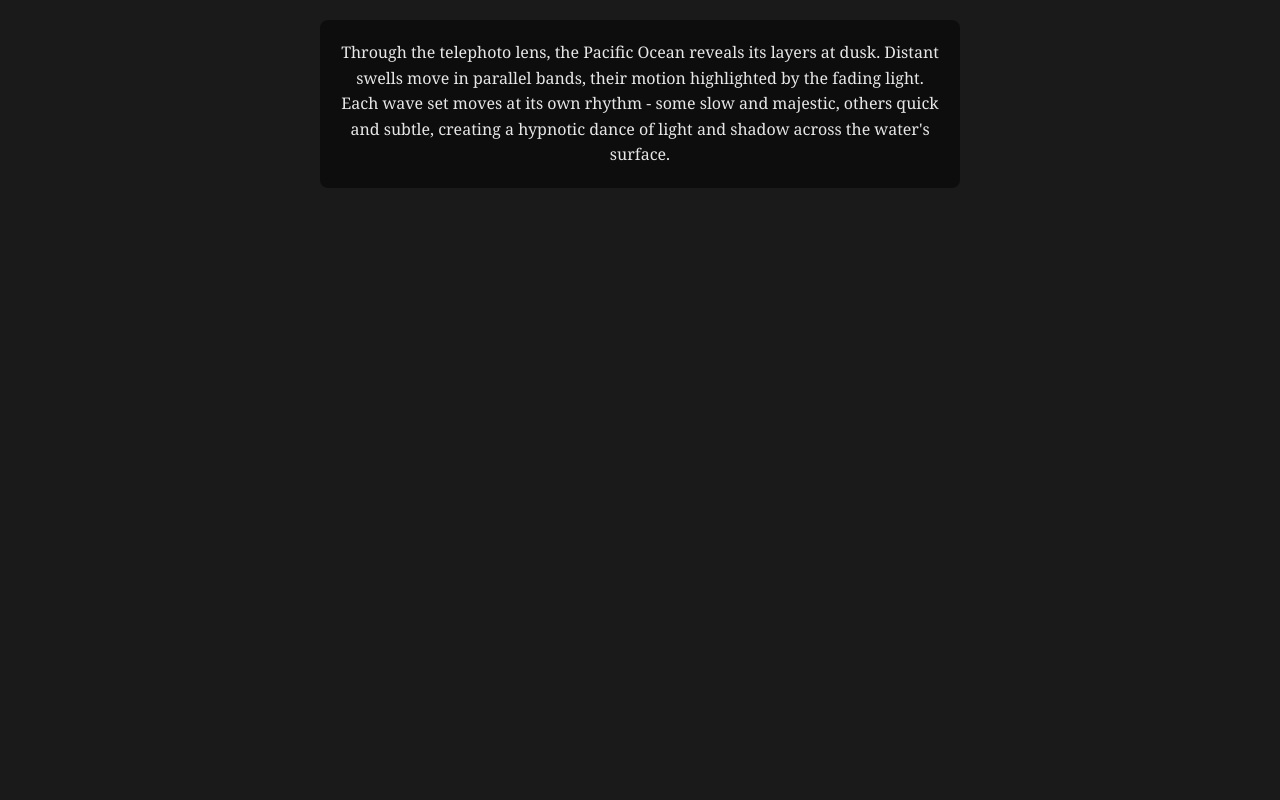
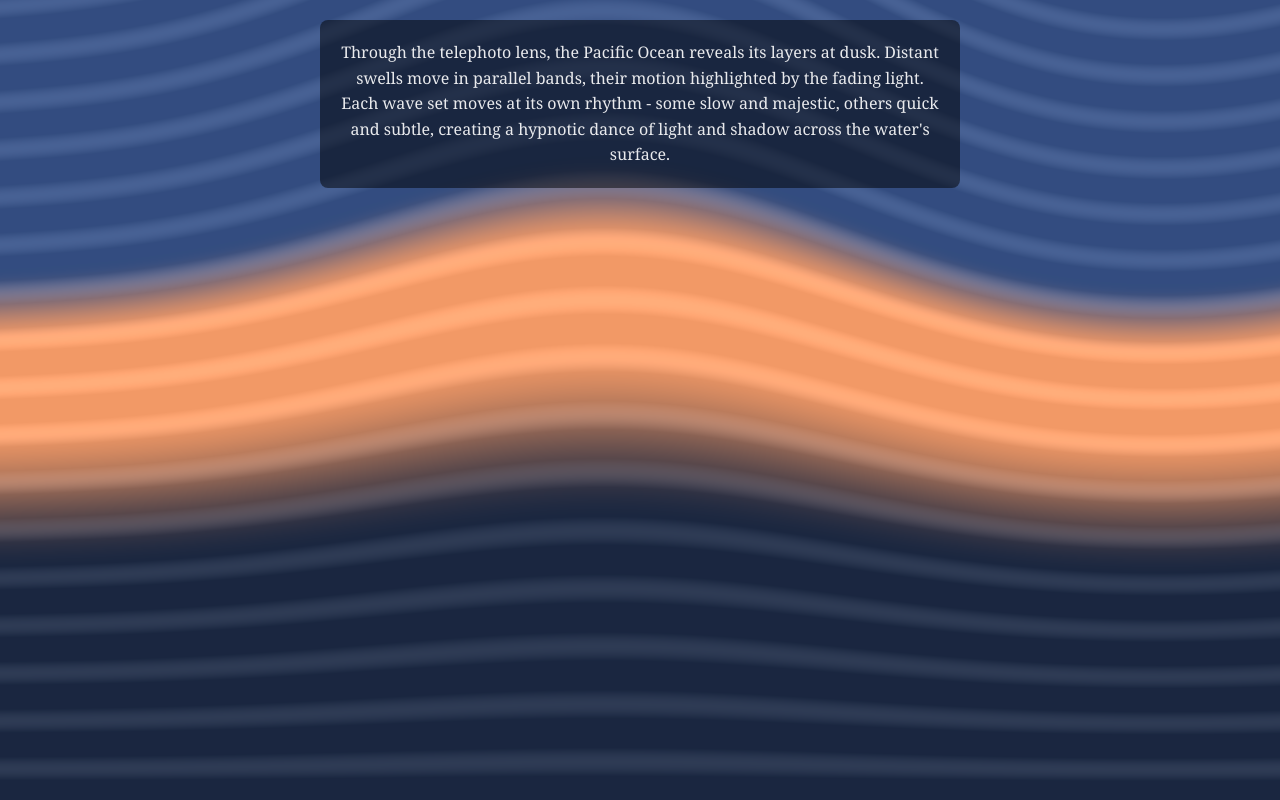
Before and after one commit to blarmony/blarmony.github.io, a plain HTML site: page webGL/waves4.html in a window 1280 px wide. Drawn offline with Linux system fonts and the light colour scheme.

Commit message:
fix: wrap WebGL code in IIFE to fix illegal return statement
- Encapsulated WebGL initialization in an immediately-invoked function expression (IIFE)
- Fixed syntax error by moving the return statement inside the function scope
- Improved code organization and scoping of WebGL context variables

```diff
--- a/webGL/waves4.html
+++ b/webGL/waves4.html
@@ -45,6 +45,7 @@
     </div>
     <canvas id="waveCanvas"></canvas>
     <script>
+        (function() {
             const canvas = document.getElementById('waveCanvas');
             const gl = canvas.getContext('webgl');
 
@@ -179,7 +180,7 @@
         function render(time) {
             time *= 0.001;
 
-            gl.clearColor(0.0, 0.0, 0.0, 1.0);
+            gl.clearColor(1.0, 0.0, 0.0, 1.0);  // Changed to bright red for debugging
             gl.clear(gl.COLOR_BUFFER_BIT);
 
             gl.useProgram(shaderProgram);
@@ -197,6 +198,7 @@
         }
 
             requestAnimationFrame(render);
+        })();
     </script>
 </body>
 </html>
```
Lines whose indentation alone changed are shown as unchanged.
